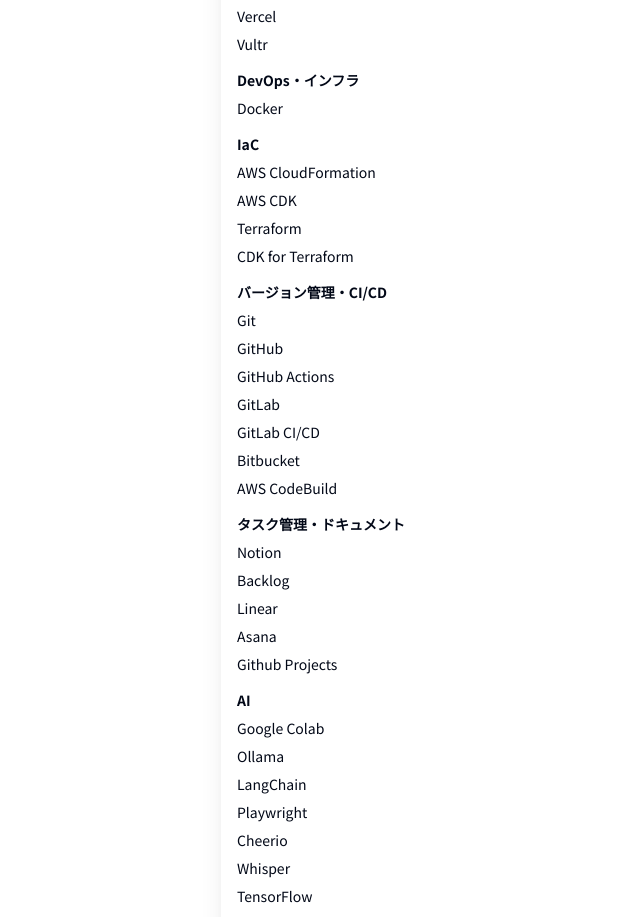
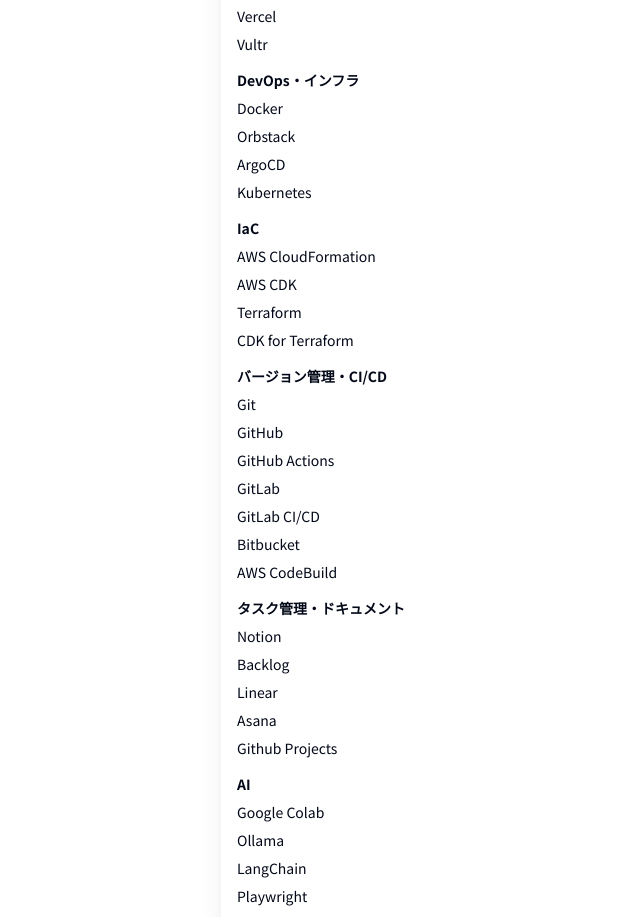
Before and after one commit to nnmykn/nnmykn, a Next.js app in the folder kan.run/: page /tech in a window 1280 px wide. Shown: the part 1322-2239 px from the top of the page, without its empty margins (169-809 px from the left). Built offline with nearby package versions, Linux system fonts and the light colour scheme.

Commit message:
技術スタック追加

```diff
--- a/kan.run/src/app/tech/page.tsx
+++ b/kan.run/src/app/tech/page.tsx
@@ -63,7 +63,7 @@ const TECH_CATEGORIES: TechCategory[] = [
   },
   {
     title: 'DevOps・インフラ',
-    items: ['Docker'],
+    items: ['Docker', 'Orbstack', 'ArgoCD', 'Kubernetes'],
   },
   {
     title: 'IaC',
```
